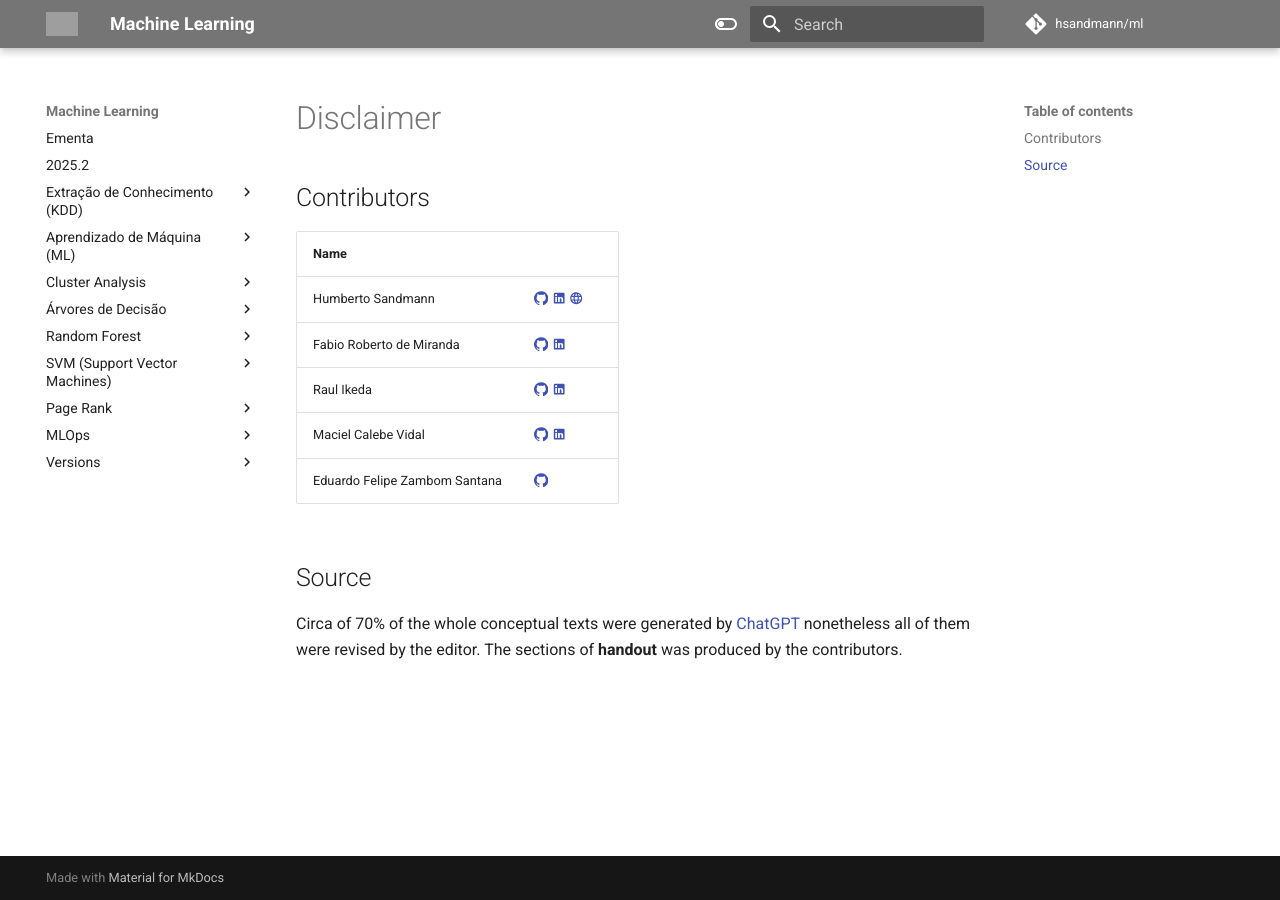
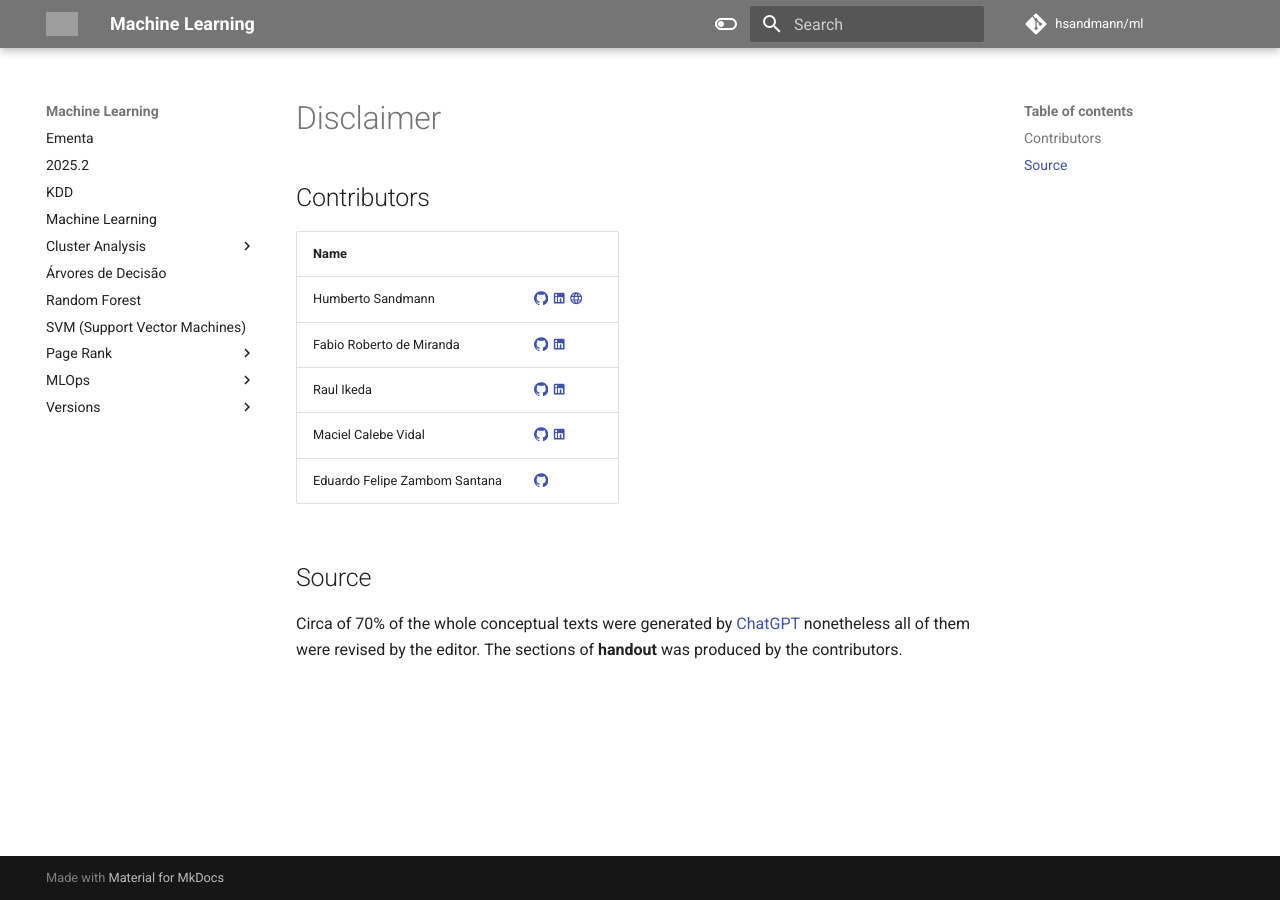
Before and after one commit to hsandmann/ml, an MkDocs documentation site: the page built from docs/disclaimer.md, in a window 1280 px wide. Built offline with MkDocs 1.6.1 and Material for MkDocs 9.7.7, drawn with Linux system fonts in a browser that asks for light colours; comment, search, counter and statistics services are not loaded; some of the changed lines change nothing that is shown; grey boxes are pictures that could not be loaded.

Commit message:
first commit

```diff
--- a/mkdocs.yml
+++ b/mkdocs.yml
@@ -133,30 +133,8 @@ extra_css:
 nav:
   - Ementa: index.md
   - 2025.2: versions/2025.2.md
-  - Extração de Conhecimento (KDD):
-    - Introdução: .kdd/introducao.md
-    - Processo de KDD: .kdd/processo.md
-    - Pré-processamento: .kdd/preprocessamento.md
-    - Análise Exploratória: .kdd/analise_exploratoria.md
-    - Visualização de Dados: .kdd/visualizacao_dados.md
-    - Feature Engineering: .kdd/feature_engineering.md
-    - Feature Selection: .kdd/feature_selection.md
-    - Feature Extraction: .kdd/feature_extraction.md
-    - Modelagem: .kdd/modelagem.md
-    - Avaliação de Modelos: .kdd/avaliacao_modelos.md
-    - Validação Cruzada: .kdd/validacao_cruzada.md
-    - Overfitting e Underfitting: .kdd/overfitting_underfitting.md
-    - Pipeline de Machine Learning: .kdd/pipeline_ml.md
-    - Deploy de Modelos: .kdd/deploy_modelos.md
-    - Monitoramento de Modelos: .kdd/monitoramento_modelos.md
-
-  - Aprendizado de Máquina (ML):
-    - Introdução ao Aprendizado de Máquina: .ml/introducao.md
-    - Tipos de Aprendizado de Máquina: .ml/tipos_aprendizado.md
-    - Algoritmos de Classificação: .ml/classificacao.md
-    - Algoritmos de Regressão: .ml/regressao.md
-    - Algoritmos de Agrupamento: .ml/agrupamento.md
-
+  - KDD: ./kdd.md
+  - Machine Learning: ml.md
   - Cluster Analysis:
     - Introdução: ./cluster_analysis/introducao.md
     - Algoritmos: .cluster_analysis/algoritmos.md
@@ -166,22 +144,9 @@ nav:
     - DBSCAN Clustering: .cluster_analysis/dbscan.md
     - Avaliação de Clusters: .cluster_analysis/avaliacao.md
 
-  - Árvores de Decisão:
-    - Introdução às Árvores de Decisão: .decision_tree/introducao.md
-    - Construção de Árvores de Decisão: .decision_tree/construcao.md
-    - Poda de Árvores de Decisão: .decision_tree/poda.md
-    - Avaliação de Árvores de Decisão: .decision_tree/avaliacao.md
-
-  - Random Forest:
-    - Introdução ao Random Forest: .random_forest/introducao.md
-    - Construção de Random Forest: .random_forest/construcao.md
-    - Avaliação de Random Forest: .random_forest/avaliacao.md
-
-  - SVM (Support Vector Machines):
-    - Introdução ao SVM: .svm/introducao.md
-    - Construção de SVM: .svm/construcao.md
-    - Avaliação de SVM: .svm/avaliacao.md
-    - SVM com Kernel: .svm/kernel.md
+  - Árvores de Decisão: ./decision_tree.md
+  - Random Forest: ./random_forest.md
+  - SVM (Support Vector Machines): ./svm.md
 
   - Page Rank:
     - Introdução ao Page Rank: .pagerank/introducao.md
```
